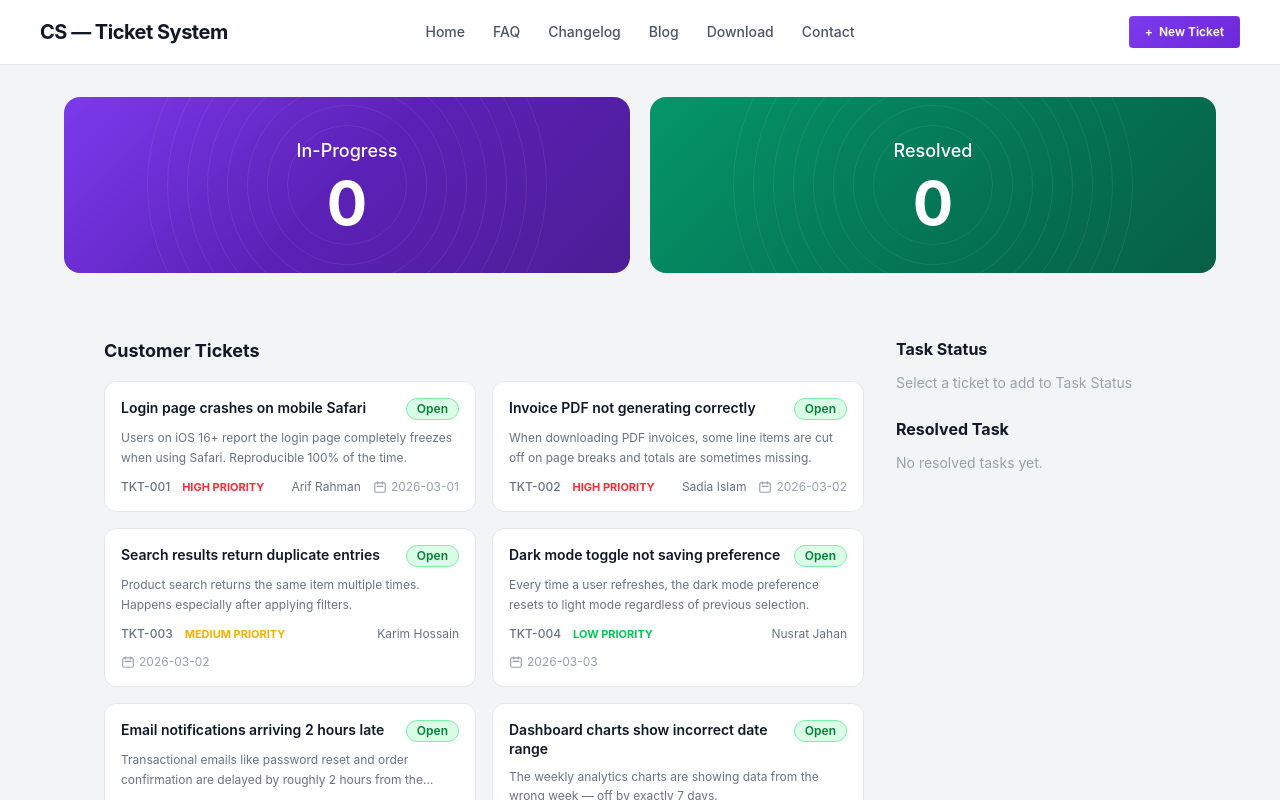
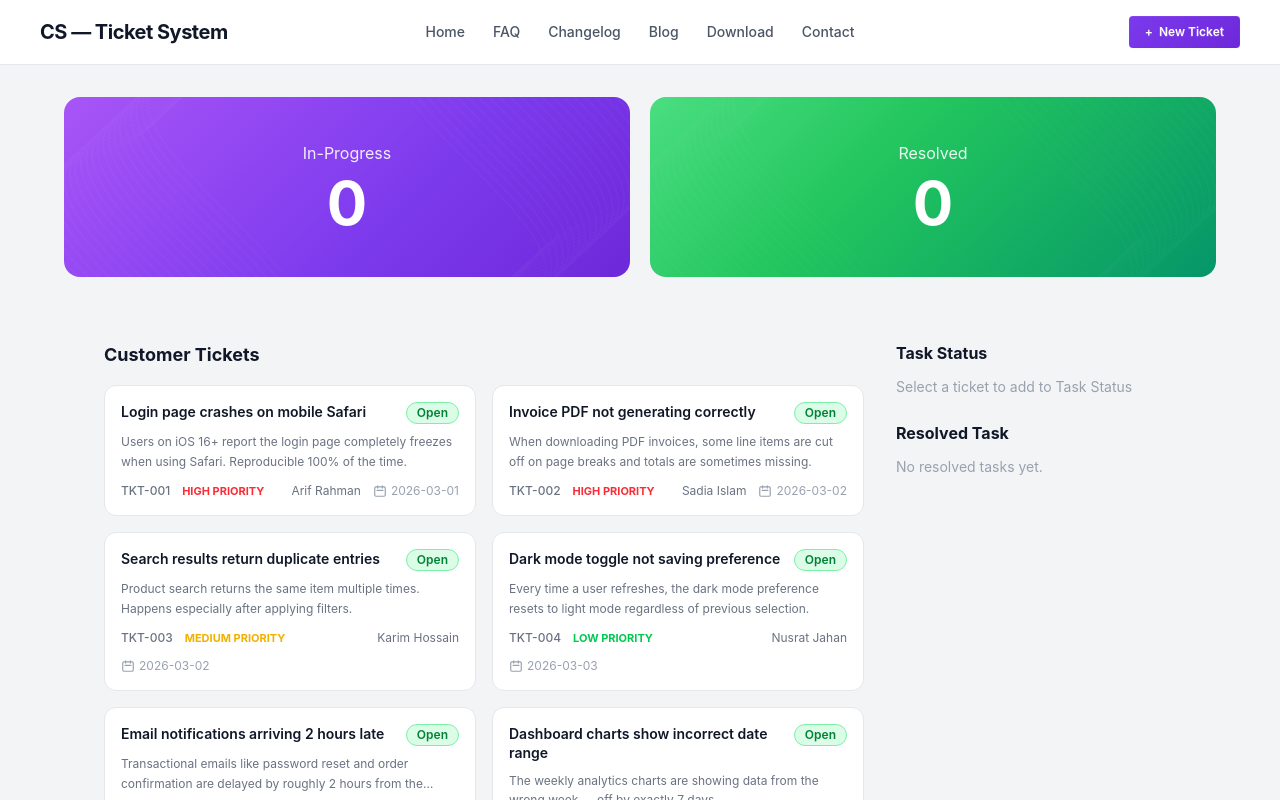
Before and after one commit to Sakhawat71/customer-support-zone, a React (Vite) app: page / in a window 1280 px wide. Shown: the top 800 px of the page. Built offline with nearby package versions, Linux system fonts and the light colour scheme.

Commit message:
banner background fix

```diff
--- a/src/components/Banner.jsx
+++ b/src/components/Banner.jsx
@@ -1,53 +1,59 @@
+import vector1 from '../assets/vector1.png';
+// import vector2 from '../assets/vector2.png';
+
 const Banner = ({ inProgressCount, resolvedCount }) => {
     return (
         <section className="bg-gray-100 px-6 md:px-10 py-8">
             <div className="max-w-6xl mx-auto grid grid-cols-1 md:grid-cols-2 gap-5">
 
-                {/* In-Progress card — purple gradient */}
+                {/* In-Progress card — purple gradient + vector1 background */}
                 <div
-                    className="rounded-2xl p-10 flex flex-col items-center justify-center text-white relative overflow-hidden min-h-42.5"
-                    style={{ background: "linear-gradient(135deg, #7c3aed 0%, #5b21b6 50%, #4c1d95 100%)" }}
+                    className="rounded-2xl flex flex-col items-center justify-center text-white relative overflow-hidden min-h-45"
+                    style={{ background: "linear-gradient(135deg, #a855f7 0%, #7c3aed 60%, #6d28d9 100%)" }}
                 >
-                    {/* Decorative wave lines */}
-                    <div className="absolute inset-0 opacity-20">
-                        {[...Array(8)].map((_, i) => (
-                            <div
-                                key={i}
-                                className="absolute border border-white/40 rounded-full"
-                                style={{
-                                    width: `${120 + i * 40}px`,
-                                    height: `${120 + i * 40}px`,
-                                    top: "50%", left: "50%",
-                                    transform: "translate(-50%, -50%)",
-                                }}
-                            />
-                        ))}
+                    {/* vector1 image — left side decoration */}
+                    <img
+                        src={vector1}
+                        alt=""
+                        className="absolute left-0 bottom-0 h-full object-cover opacity-30 pointer-events-none select-none"
+                    />
+                    {/* vector1 image — right side decoration (flipped) */}
+                    <img
+                        src={vector1}
+                        alt=""
+                        className="absolute right-0 top-0 h-full object-cover opacity-30 pointer-events-none select-none"
+                        style={{ transform: "scaleX(-1) scaleY(-1)" }}
+                    />
+
+                    <div className="relative z-10 text-center">
+                        <p className="text-base font-normal mb-2 text-white/90">In-Progress</p>
+                        <p className="text-6xl font-bold">{inProgressCount}</p>
                     </div>
-                    <p className="text-lg font-medium mb-2 relative z-10">In-Progress</p>
-                    <p className="text-6xl font-bold relative z-10">{inProgressCount}</p>
                 </div>
 
-                {/* Resolved card — green gradient */}
+                {/* Resolved card — green gradient + vector2 background */}
                 <div
-                    className="rounded-2xl p-10 flex flex-col items-center justify-center text-white relative overflow-hidden min-h-42.5"
-                    style={{ background: "linear-gradient(135deg, #059669 0%, #047857 50%, #065f46 100%)" }}
+                    className="rounded-2xl flex flex-col items-center justify-center text-white relative overflow-hidden min-h-45"
+                    style={{ background: "linear-gradient(135deg, #4ade80 0%, #22c55e 40%, #059669 100%)" }}
                 >
-                    <div className="absolute inset-0 opacity-20">
-                        {[...Array(8)].map((_, i) => (
-                            <div
-                                key={i}
-                                className="absolute border border-white/40 rounded-full"
-                                style={{
-                                    width: `${120 + i * 40}px`,
-                                    height: `${120 + i * 40}px`,
-                                    top: "50%", left: "50%",
-                                    transform: "translate(-50%, -50%)",
-                                }}
-                            />
-                        ))}
+                    {/* vector2 image — left side decoration */}
+                    <img
+                        src={vector1}
+                        alt=""
+                        className="absolute left-0 bottom-0 h-full object-cover opacity-25 pointer-events-none select-none"
+                    />
+                    {/* vector2 image — right side decoration (flipped) */}
+                    <img
+                        src={vector1}
+                        alt=""
+                        className="absolute right-0 top-0 h-full object-cover opacity-25 pointer-events-none select-none"
+                        style={{ transform: "scaleX(-1) scaleY(-1)" }}
+                    />
+
+                    <div className="relative z-10 text-center">
+                        <p className="text-base font-normal mb-2 text-white/90">Resolved</p>
+                        <p className="text-6xl font-bold">{resolvedCount}</p>
                     </div>
-                    <p className="text-lg font-medium mb-2 relative z-10">Resolved</p>
-                    <p className="text-6xl font-bold relative z-10">{resolvedCount}</p>
                 </div>
 
             </div>
```
Also changed, not shown: src/assets/vector1.png (added), src/assets/vector2.png (added).
